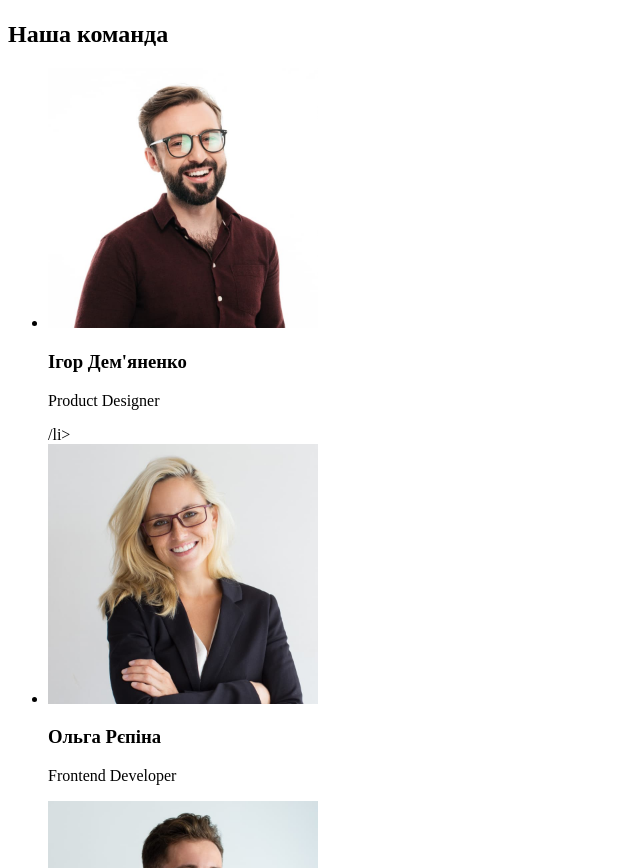
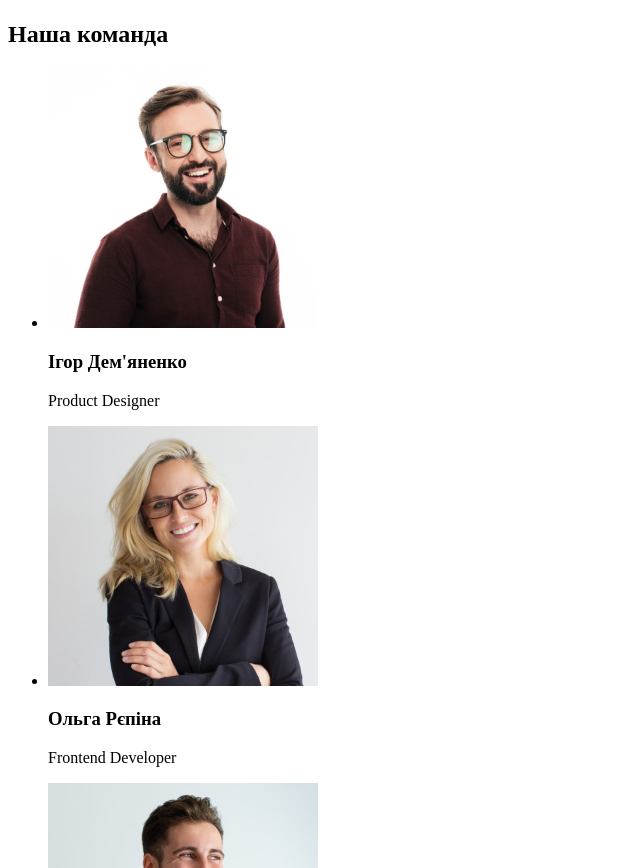
Before and after one commit to OlhaKorytniuk/goit-markup-hw-02, a plain HTML site: page index.html in a window 1280 px wide. Shown: the part 1505-2373 px from the top of the page, without its empty margins (0-640 px from the left). Drawn offline with Linux system fonts and the light colour scheme.

Commit message:
html corected

```diff
--- a/index.html
+++ b/index.html
@@ -99,7 +99,6 @@
             />
             <h3>Ігор Дем'яненко <br /></h3>
             <p>Product Designer</p>
-            /li>
           </li>
 
           <li>
```
